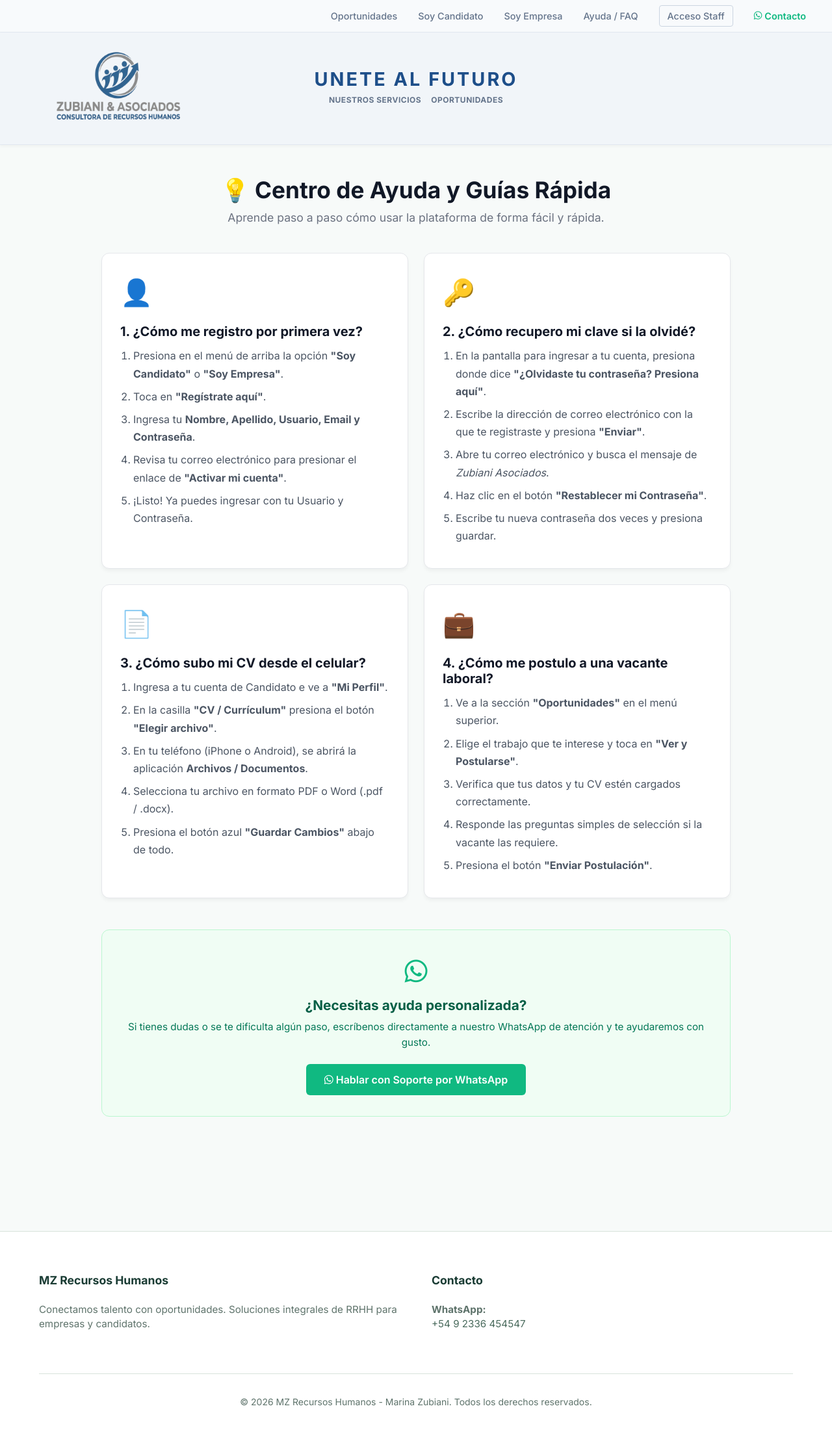
After one commit to GerardodeMartini/RR-HH-, a Django app: page /ayuda/ in a window 1280 px wide. The commit adds this page. Shown: the whole page at 65% size. Run offline with Django 5.2, Linux system fonts and the light colour scheme; parts of the project's set-up code (start-up, migrations or seed data) failed here and were passed over.

Commit message:
feat: separate real name from username in registration, add help guide accordion and FAQ page

```diff
--- a/clients/views.py
+++ b/clients/views.py
@@ -9,6 +9,9 @@ from utils.turnstile import validate_turnstile
 def vacancy_list(request):
     vacancies = Vacancy.objects.filter(status='active').order_by('-created_at')
     return render(request, 'vacancy_list.html', {'vacancies': vacancies})
+
+def faq_view(request):
+    return render(request, 'faq.html')
 
 def vacancy_detail(request, vacancy_id):
     vacancy = get_object_or_404(Vacancy, id=vacancy_id)
--- a/hr_project/templates/base.html
+++ b/hr_project/templates/base.html
@@ -65,6 +65,8 @@
                 <a href="{% url 'dashboard_home' %}">Panel Recruiter</a>
                 {% endif %}
 
+                <a href="{% url 'faq' %}">Centro de Ayuda</a>
+
                 <form action="{% url 'logout' %}" method="post" style="display:inline;">
                     {% csrf_token %}
                     <button type="submit" class="logout-btn-small">Cerrar Sesión</button>
@@ -79,6 +81,7 @@
                 <a href="/">Oportunidades</a>
                 <a href="{% url 'candidate_login' %}">Soy Candidato</a>
                 <a href="{% url 'client_login' %}">Soy Empresa</a>
+                <a href="{% url 'faq' %}">Ayuda / FAQ</a>
                 <a href="{% url 'dashboard_login' %}" class="logout-btn-small">Acceso Staff</a>
 
                 <!-- Contact Button (Guest) -->
--- a/hr_project/templates/candidates/dashboard.html
+++ b/hr_project/templates/candidates/dashboard.html
@@ -133,7 +133,7 @@
 
 <div class="container" style="max-width: 1200px; padding: 2rem 1rem;">
     <div style="margin-bottom: 2.5rem;">
-        <h1 style="font-size: 2rem; font-weight: 700; color: #111827;">Hola, {{ candidate.first_name }}</h1>
+        <h1 style="font-size: 2rem; font-weight: 700; color: #111827;">Hola, {{ candidate.first_name|default:user.username }}</h1>
         <p style="color: #6b7280; font-size: 1.1rem;">Gestiona tu perfil y revisa tus postulaciones.</p>
     </div>
 
--- /dev/null
+++ b/hr_project/templates/faq.html
@@ -0,0 +1,138 @@
+{% extends "base.html" %}
+
+{% block content %}
+<style>
+    .help-header {
+        text-align: center;
+        margin: 3rem 0 2.5rem 0;
+    }
+    .help-header h1 {
+        font-size: 2.2rem;
+        font-weight: 700;
+        color: #111827;
+        margin-bottom: 0.5rem;
+    }
+    .help-header p {
+        color: #6b7280;
+        font-size: 1.1rem;
+    }
+    .help-grid {
+        display: grid;
+        grid-template-columns: repeat(auto-fit, minmax(320px, 1fr));
+        gap: 1.5rem;
+        margin-bottom: 3rem;
+    }
+    .help-card {
+        background: white;
+        border: 1px solid #e5e7eb;
+        border-radius: 12px;
+        padding: 1.75rem;
+        box-shadow: 0 4px 6px -1px rgba(0,0,0,0.05);
+        transition: transform 0.2s, box-shadow 0.2s;
+    }
+    .help-card:hover {
+        transform: translateY(-2px);
+        box-shadow: 0 10px 15px -3px rgba(0,0,0,0.08);
+    }
+    .help-card-icon {
+        font-size: 2.5rem;
+        margin-bottom: 1rem;
+    }
+    .help-card h3 {
+        margin: 0 0 0.75rem 0;
+        font-size: 1.25rem;
+        color: #111827;
+    }
+    .step-list {
+        margin: 0;
+        padding-left: 1.25rem;
+        color: #4b5563;
+        line-height: 1.7;
+    }
+    .step-list li {
+        margin-bottom: 0.5rem;
+    }
+    .whatsapp-banner {
+        background: #f0fdf4;
+        border: 1px solid #bbf7d0;
+        border-radius: 12px;
+        padding: 2rem;
+        text-align: center;
+        margin-bottom: 3rem;
+    }
+</style>
+
+<div class="container" style="max-width: 1000px; padding: 0 1rem;">
+    <div class="help-header">
+        <h1>💡 Centro de Ayuda y Guías Rápida</h1>
+        <p>Aprende paso a paso cómo usar la plataforma de forma fácil y rápida.</p>
+    </div>
+
+    <!-- Guías Principales -->
+    <div class="help-grid">
+        <!-- Tarjeta 1: Crear Cuenta -->
+        <div class="help-card">
+            <div class="help-card-icon">👤</div>
+            <h3>1. ¿Cómo me registro por primera vez?</h3>
+            <ol class="step-list">
+                <li>Presiona en el menú de arriba la opción <strong>"Soy Candidato"</strong> o <strong>"Soy Empresa"</strong>.</li>
+                <li>Toca en <strong>"Regístrate aquí"</strong>.</li>
+                <li>Ingresa tu <strong>Nombre, Apellido, Usuario, Email y Contraseña</strong>.</li>
+                <li>Revisa tu correo electrónico para presionar el enlace de <strong>"Activar mi cuenta"</strong>.</li>
+                <li>¡Listo! Ya puedes ingresar con tu Usuario y Contraseña.</li>
+            </ol>
+        </div>
+
+        <!-- Tarjeta 2: Recuperar Clave -->
+        <div class="help-card">
+            <div class="help-card-icon">🔑</div>
+            <h3>2. ¿Cómo recupero mi clave si la olvidé?</h3>
+            <ol class="step-list">
+                <li>En la pantalla para ingresar a tu cuenta, presiona donde dice <strong>"¿Olvidaste tu contraseña? Presiona aquí"</strong>.</li>
+                <li>Escribe la dirección de correo electrónico con la que te registraste y presiona <strong>"Enviar"</strong>.</li>
+                <li>Abre tu correo electrónico y busca el mensaje de <em>Zubiani Asociados</em>.</li>
+                <li>Haz clic en el botón <strong>"Restablecer mi Contraseña"</strong>.</li>
+                <li>Escribe tu nueva contraseña dos veces y presiona guardar.</li>
+            </ol>
+        </div>
+
+        <!-- Tarjeta 3: Subir CV en Celular -->
+        <div class="help-card">
+            <div class="help-card-icon">📄</div>
+            <h3>3. ¿Cómo subo mi CV desde el celular?</h3>
+            <ol class="step-list">
+                <li>Ingresa a tu cuenta de Candidato e ve a <strong>"Mi Perfil"</strong>.</li>
+                <li>En la casilla <strong>"CV / Currículum"</strong> presiona el botón <strong>"Elegir archivo"</strong>.</li>
+                <li>En tu teléfono (iPhone o Android), se abrirá la aplicación <strong>Archivos / Documentos</strong>.</li>
+                <li>Selecciona tu archivo en formato PDF o Word (.pdf / .docx).</li>
+                <li>Presiona el botón azul <strong>"Guardar Cambios"</strong> abajo de todo.</li>
+            </ol>
+        </div>
+
+        <!-- Tarjeta 4: Postularse a Empleos -->
+        <div class="help-card">
+            <div class="help-card-icon">💼</div>
+            <h3>4. ¿Cómo me postulo a una vacante laboral?</h3>
+            <ol class="step-list">
+                <li>Ve a la sección <strong>"Oportunidades"</strong> en el menú superior.</li>
+                <li>Elige el trabajo que te interese y toca en <strong>"Ver y Postularse"</strong>.</li>
+                <li>Verifica que tus datos y tu CV estén cargados correctamente.</li>
+                <li>Responde las preguntas simples de selección si la vacante las requiere.</li>
+                <li>Presiona el botón <strong>"Enviar Postulación"</strong>.</li>
+            </ol>
+        </div>
+    </div>
+
+    <!-- Soporte por WhatsApp -->
+    <div class="whatsapp-banner">
+        <div style="font-size: 2.5rem; color: #10b981; margin-bottom: 0.5rem;"><i class="fab fa-whatsapp"></i></div>
+        <h3 style="margin: 0 0 0.5rem 0; font-size: 1.3rem; color: #065f46;">¿Necesitas ayuda personalizada?</h3>
+        <p style="color: #047857; margin-bottom: 1.25rem; font-size: 0.95rem;">
+            Si tienes dudas o se te dificulta algún paso, escríbenos directamente a nuestro WhatsApp de atención y te ayudaremos con gusto.
+        </p>
+        <a href="https://wa.me/5492336454547" target="_blank" class="btn" style="background-color: #10b981; color: white; padding: 0.75rem 1.75rem; font-weight: 600; text-decoration: none; border-radius: 6px; display: inline-block;">
+            <i class="fab fa-whatsapp"></i> Hablar con Soporte por WhatsApp
+        </a>
+    </div>
+</div>
+{% endblock %}
--- a/hr_project/urls.py
+++ b/hr_project/urls.py
@@ -40,6 +40,7 @@ urlpatterns = [
     path('', client_views.vacancy_list, name='home'),
     path('vacancies/', client_views.vacancy_list, name='vacancy_list'),
     path('vacancy/<int:vacancy_id>/', client_views.vacancy_detail, name='vacancy_detail'),
+    path('ayuda/', client_views.faq_view, name='faq'),
 ]
 
 if settings.DEBUG:
```
Also changed, not shown: candidates/forms.py (+20 -3 lines), candidates/views.py (+11 -2 lines), hr_project/templates/candidates/login.html (+22 -0 lines), hr_project/templates/clients/login.html (+22 -0 lines).
